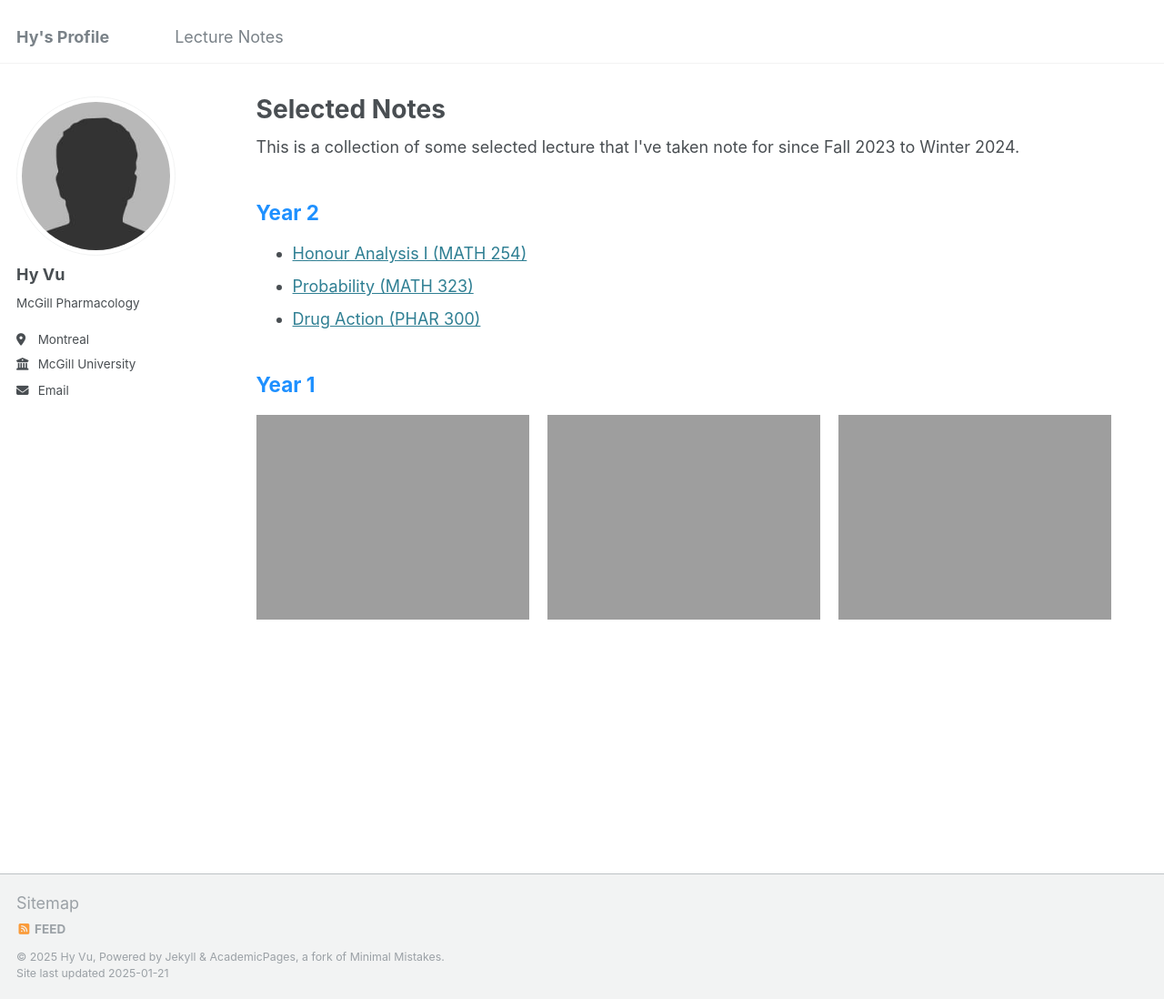
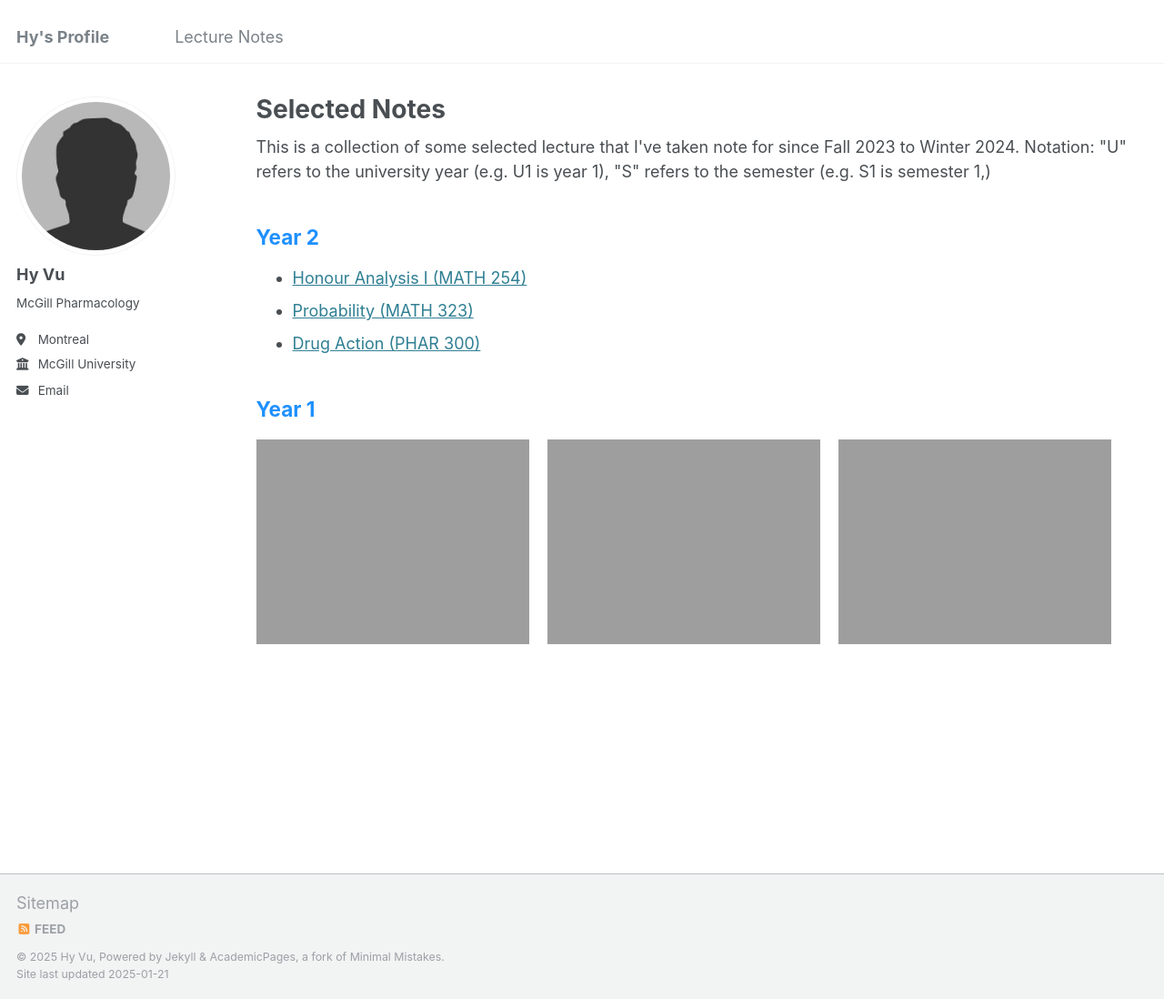
Before and after one commit to Hy-Vu/Hy-Vu.github.io, a Jekyll site: the page built from _pages/lecture-notes.html, in a window 1280 px wide and 1098 px high. Shown: the whole window at 91% size. Built offline with Jekyll 4.4.1, drawn with Linux system fonts in a browser that asks for light colours.

Commit message:
Update lecture-notes.html

```diff
--- a/_pages/lecture-notes.html
+++ b/_pages/lecture-notes.html
@@ -6,6 +6,7 @@ author_profile: true
 ---
 
 This is a collection of some selected lecture that I've taken note for since Fall 2023 to Winter 2024.
+Notation: "U" refers to the university year (e.g. U1 is year 1), "S" refers to the semester (e.g. S1 is semester 1,)
 
 <!DOCTYPE html>
 <html>
```
